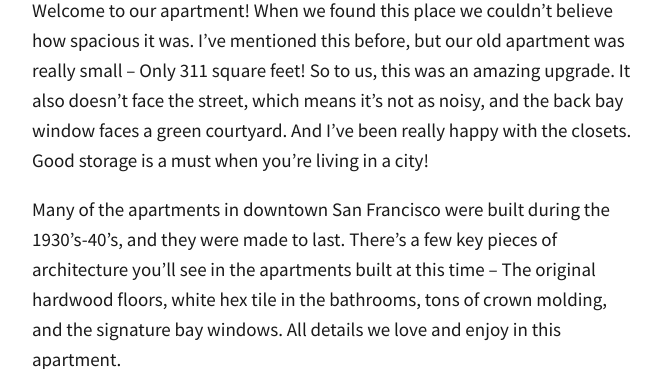
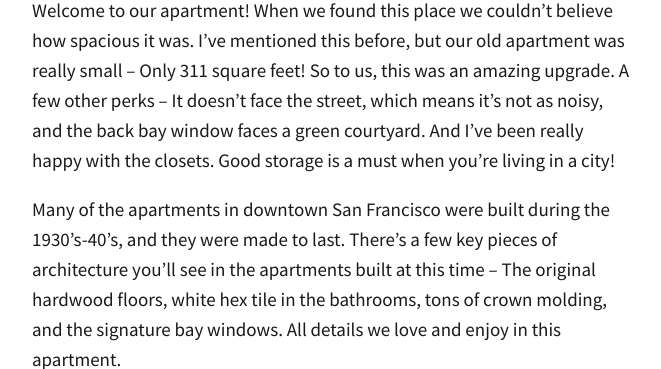
Before and after one commit to totiffany/totiffany.github.io, a Jekyll site: the page built from _posts/2018-07-26-Apartment-Tour!.md, in a window 1280 px wide and 900 px high, scrolled down 407 px, cut to the strip 262-631 px from the top of the window. Shown: the whole strip, without its empty margins (308-969 px from the left). Built offline with Jekyll 4.4.1, drawn with Linux system fonts in a browser that asks for light colours; our own code applies the rules of GitHub Pages for plain Markdown files; comment, search, counter and statistics services are not loaded.

Commit message:
Update 2018-07-26-Apartment-Tour!.md

```diff
--- a/_posts/2018-07-26-Apartment-Tour!.md
+++ b/_posts/2018-07-26-Apartment-Tour!.md
@@ -5,7 +5,7 @@ image: Apartment-Tour-5.jpg
 ---
 ![Apartment-Tour-3.jpg]({{site.baseurl}}/img/Apartment-Tour-3.jpg)
 
-Welcome to our apartment! When we found this place we couldn't believe how spacious it was. I've mentioned this before, but our old apartment was really small – Only 311 square feet! So to us, this was an amazing upgrade. It also doesn't face the street, which means it's not as noisy, and the back bay window faces a green courtyard. And I've been really happy with the closets. Good storage is a must when you're living in a city!
+Welcome to our apartment! When we found this place we couldn't believe how spacious it was. I've mentioned this before, but our old apartment was really small – Only 311 square feet! So to us, this was an amazing upgrade. A few other perks – It doesn't face the street, which means it's not as noisy, and the back bay window faces a green courtyard. And I've been really happy with the closets. Good storage is a must when you're living in a city!
 
 Many of the apartments in downtown San Francisco were built during the 1930's-40's, and they were made to last. There's a few key pieces of architecture you'll see in the apartments built at this time – The original hardwood floors, white hex tile in the bathrooms, tons of crown molding, and the signature bay windows. All details we love and enjoy in this apartment.
 
```
